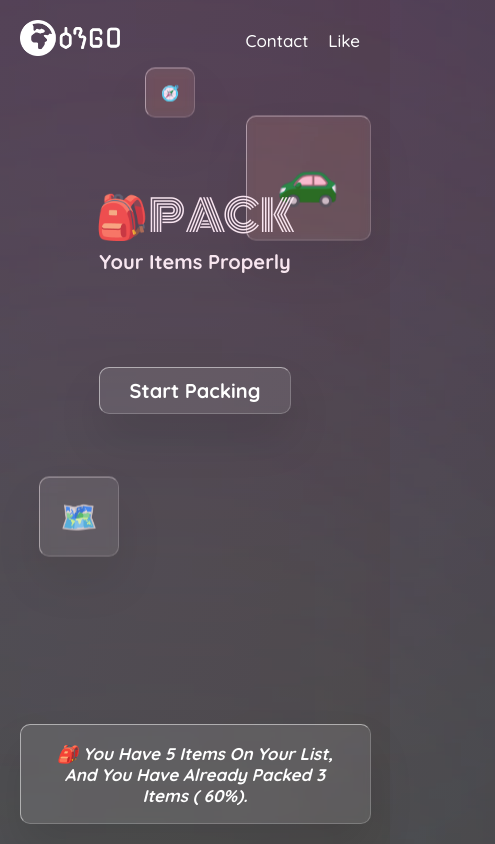
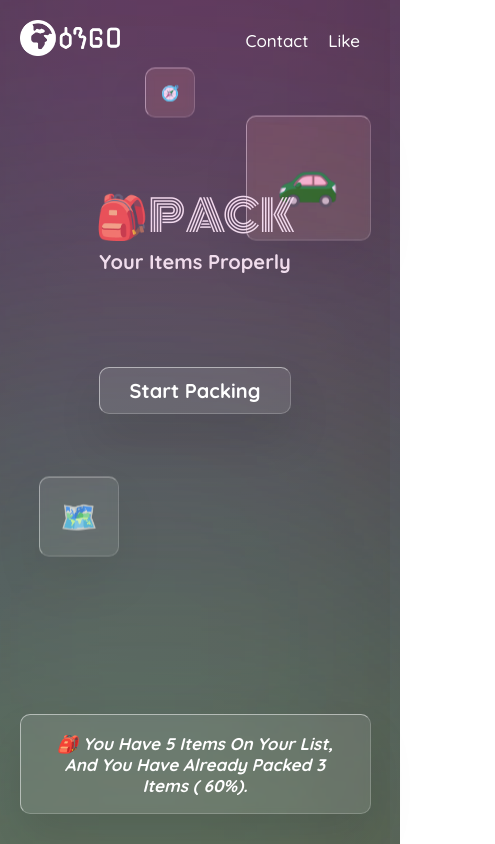
Before and after one commit to sgc93/enGO, a React (Create React App) app: page / in a window 390 px wide. Shown: the top 844 px of the page, 495 px wide, since content can reach past the window. Built offline with nearby package versions, Linux system fonts and the light colour scheme; the HTML template or start-up script is replaced by a standard one.

Commit message:
update responsiveness for small screens

```diff
--- a/src/index.css
+++ b/src/index.css
@@ -42,16 +42,17 @@ body::-webkit-scrollbar-track {
 	justify-content: center;
 }
 .color {
+	position: absolute;
+
 	display: flex;
 	align-items: center;
 	justify-content: center;
 	font-size: 10rem;
-	position: absolute;
-	filter: blur(500px);
+	filter: blur(300px);
 }
 .color:nth-child(1) {
 	top: -350px;
-	width: 600px;
+	width: 380px;
 	height: 600px;
 	background: #ff35bf;
 }
@@ -408,10 +409,11 @@ input[type="checkbox"] {
 }
 
 .stats {
+	position: fixed;
+	bottom: 3rem;
+	align-self: center;
 	height: 100px;
 	width: 90vw;
-	position: fixed;
-	top: calc(100vh - 120px);
 
 	display: flex;
 	align-items: center;
@@ -492,7 +494,8 @@ input[type="checkbox"] {
 .email {
 	font-size: 1.6rem;
 }
-@media screen and (max-width: 1050) {
+
+@media screen and (max-width: 1050px) {
 }
 
 @media screen and (max-width: 650px) {
```
